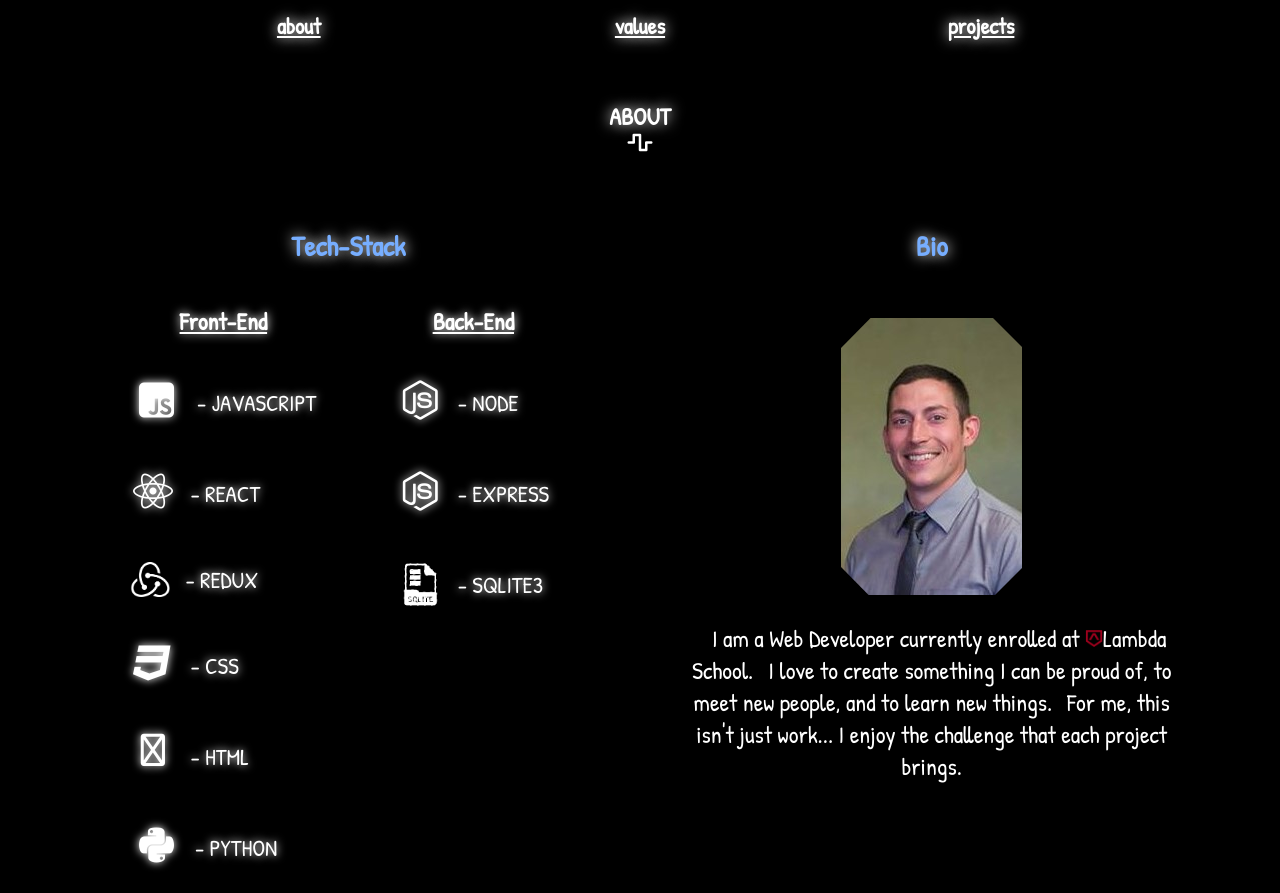
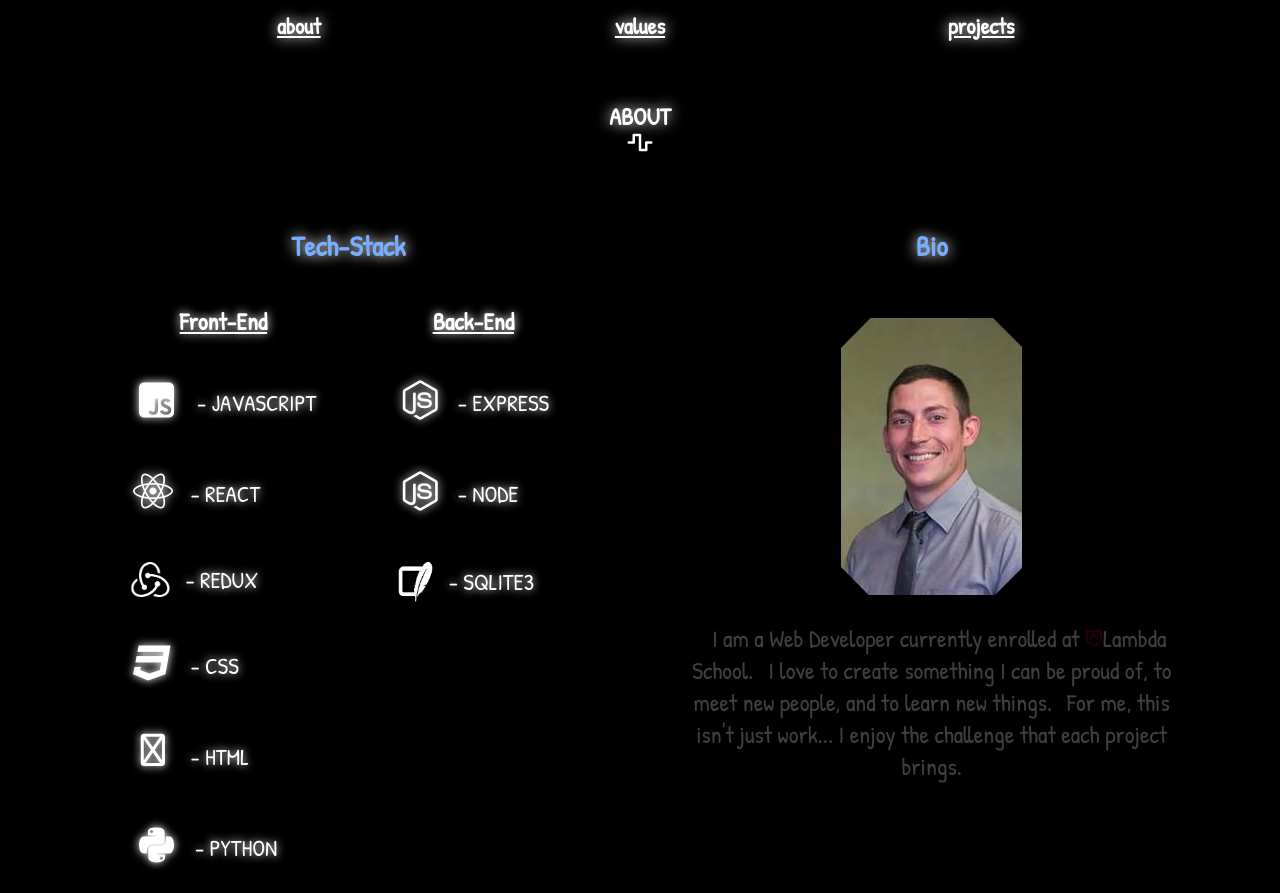
Before and after one commit to TJ-Feledy/Portfolio, a React (Create React App) app in the folder portfolio/: page /about in a window 1280 px wide. Built offline with nearby package versions, Linux system fonts and the light colour scheme.

Commit message:
Finished about page

```diff
--- a/portfolio/src/App.css
+++ b/portfolio/src/App.css
@@ -590,6 +590,7 @@ body {
 }
 .bioText {
   padding: 20px 10px;
+  animation: fade 8s linear;
 }
 .bioLine {
   padding-left: 15px;
@@ -701,5 +702,7 @@ body {
   padding-right: 16px;
 }
 .sqlite {
- /* background-color: white; */
+  width: 35px;
+  height: 40px;
+  padding-right: 16px;
 }
--- a/portfolio/src/components/About.js
+++ b/portfolio/src/components/About.js
@@ -36,8 +36,8 @@ class About extends React.Component {
                 <h2 className='techHeader'>Back-End</h2>
                 <div className='techInfoContainer'>
                   <div className='languageContainer'>
-                    <p className='techName'><i class="fab fa-node-js techIcon" /> - NODE</p>
-                    <p className='techName'><i class="fab fa-node-js techIcon" /> - EXPRESS</p>
+                    <p className='techName'><i className="fab fa-node-js techIcon" /> - EXPRESS</p>
+                    <p className='techName'><i className="fab fa-node-js techIcon" /> - NODE</p>
                     <p className='techName'><img className="techIcon sqlite" src={sqlite} /> - SQLITE3</p>
                   </div>
                 </div>
```
Also changed, not shown: portfolio/src/images/sqlite.png.
